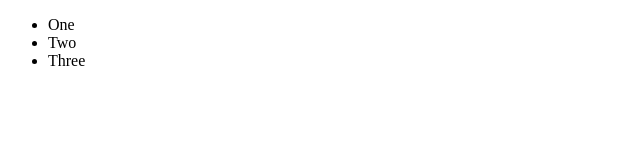
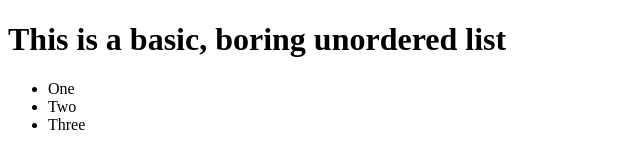
Before and after one commit to JaySeeCode/JaySeeCode.github.io, a plain HTML site: page index.html in a window 1280 px wide. Shown: the whole page, without its empty margins (0-640 px from the left). Drawn offline with Linux system fonts and the light colour scheme.

Commit message:
added a header to the file

```diff
--- a/index.html
+++ b/index.html
@@ -5,6 +5,8 @@
 	<title>Index</title>
 </head>
 <body>
+
+	<h1>This is a basic, boring unordered list</h1>
 
 	<ul>
 		<li>One</li>
```
